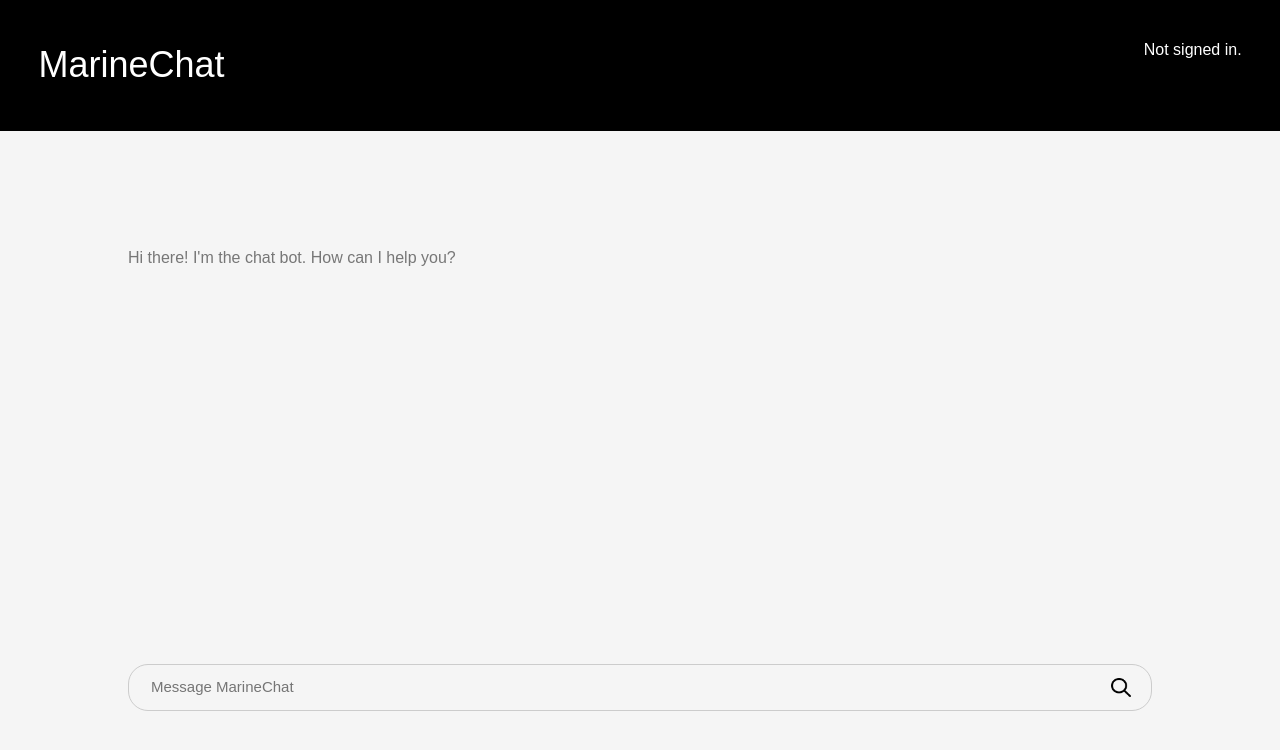
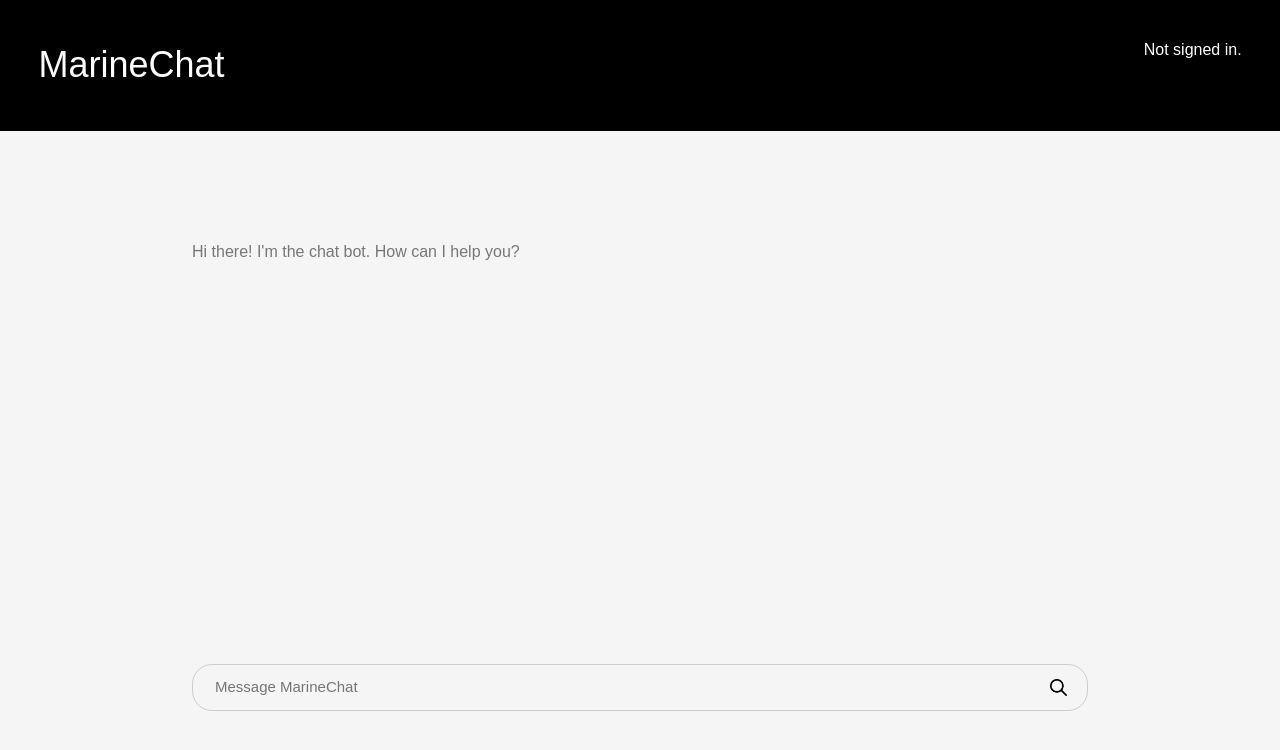
Before and after one commit to nigelmj/marine-chat, a Django app: page /marinechat/query/ in a window 1280 px wide. Shown: the top 750 px of the page. Run offline with Django 5.2, Linux system fonts and the light colour scheme; some libraries are stand-ins or nearby versions.

Commit message:
Update index page content width

```diff
--- a/marinechat/static/marinechat/styles.css
+++ b/marinechat/static/marinechat/styles.css
@@ -50,7 +50,7 @@ main {
 
 .main {
     margin: auto;
-    max-width: 80%;
+    max-width: 70%;
     padding-top: 5%;
     height: 75vh;
     display: flex;
```
